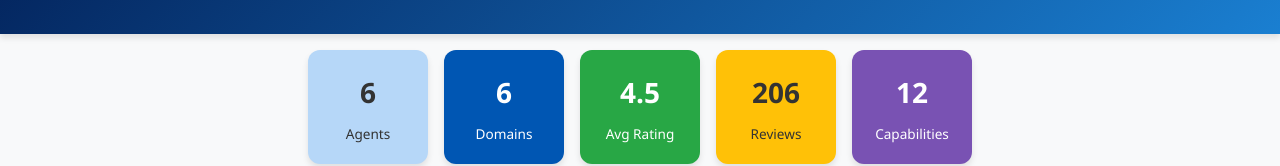
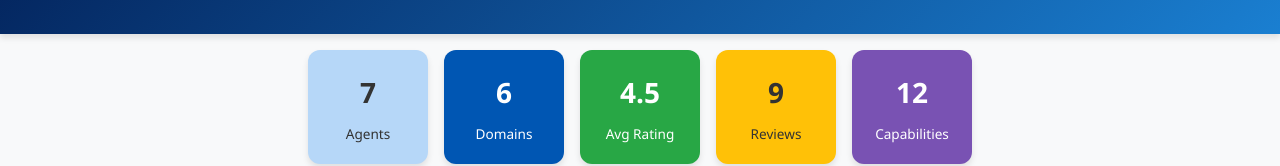
Before and after one commit to davday6/Internship_SAGE, a React (Vite) app in the folder react-app/: page / in a window 1280 px wide. Shown: the part 348-514 px from the top of the page. Built offline with nearby package versions, Linux system fonts and the light colour scheme.

Commit message:
Fixed Dynamic Review Counts
All numbers associated with number of reviews are properly updated now.

```diff
--- a/react-app/src/App.tsx
+++ b/react-app/src/App.tsx
@@ -9,13 +9,13 @@ import AgentModal from './components/AgentModal'
 import Pagination from './components/Pagination'
 import ContactForm from './components/ContactForm'
 import ChatWidget from './components/ChatWidget'
-import { agentsData } from './data/agentData'
+import { syncedAgentsData } from './data/agentData'
 import type { Agent, FilterOptions, Review } from './types'
 
 function App() {
   // State for agents and filtered agents
-  const [agents, setAgents] = useState<Agent[]>(agentsData)
-  const [filteredAgents, setFilteredAgents] = useState<Agent[]>(agentsData)
+  const [agents, setAgents] = useState<Agent[]>(syncedAgentsData)
+  const [filteredAgents, setFilteredAgents] = useState<Agent[]>(syncedAgentsData)
   const [displayedAgents, setDisplayedAgents] = useState<Agent[]>([])
 
   // State for search and filters
@@ -130,7 +130,7 @@ function App() {
           return {
             ...agent,
             reviewsList,
-            comments: agent.comments + 1,
+            comments: reviewsList.length, // Set comments to actual number of reviews
             rating: calculateNewRating(reviewsList)
           };
         }
@@ -144,7 +144,7 @@ function App() {
       setSelectedAgent({
         ...selectedAgent,
         reviewsList,
-        comments: selectedAgent.comments + 1,
+        comments: reviewsList.length, // Set comments to actual number of reviews
         rating: calculateNewRating(reviewsList)
       });
     }
--- a/react-app/src/components/Stats.tsx
+++ b/react-app/src/components/Stats.tsx
@@ -16,8 +16,11 @@ const Stats: React.FC<StatsProps> = ({ agents }) => {
     ? (agents.reduce((acc, agent) => acc + agent.rating, 0) / agents.length).toFixed(1)
     : "0.0";
 
-  // Count total reviews
-  const totalReviews = agents.reduce((acc, agent) => acc + agent.comments, 0);
+  // Count total reviews based on reviewsList length
+  const totalReviews = agents.reduce((acc, agent) => {
+    // If reviewsList exists, use its length, otherwise fall back to comments property
+    return acc + (agent.reviewsList ? agent.reviewsList.length : agent.comments);
+  }, 0);
 
   // Fixed number for capabilities (as in original HTML)
   const capabilityCount = 12;
--- a/react-app/src/data/agentData.ts
+++ b/react-app/src/data/agentData.ts
@@ -53,7 +53,7 @@ export const agentsData: Agent[] = [
     subdomain: "Software Development / DevOps",
     description: "An AI assistant specialized in helping developers with code completion, bug fixing, and code reviews. Supports multiple programming languages including JavaScript, Python, and Java.",
     rating: 4.8,
-    comments: 45,
+    comments: 2, // Updated to match actual number of reviews
     trial: true,
     reviewsList: [
       {
@@ -77,7 +77,7 @@ export const agentsData: Agent[] = [
     subdomain: "Healthcare",
     description: "Specialized AI for healthcare data analysis, patient record management, and medical research assistance. HIPAA compliant and trained on validated medical datasets.",
     rating: 4.5,
-    comments: 32,
+    comments: 2, // Updated to match actual number of reviews
     trial: false,
     reviewsList: [
       {
@@ -101,7 +101,7 @@ export const agentsData: Agent[] = [
     subdomain: "Data Analytics & Business Intelligence",
     description: "AI-powered data visualization tool that automatically creates insightful charts and dashboards from raw data. Supports multiple data sources and export formats.",
     rating: 4.2,
-    comments: 28,
+    comments: 1, // Updated to match actual number of reviews
     trial: true,
     reviewsList: [
       {
@@ -119,7 +119,7 @@ export const agentsData: Agent[] = [
     subdomain: "Testing",
     description: "AI agent that automatically generates comprehensive test cases, performs regression testing, and identifies potential vulnerabilities in your code.",
     rating: 4.6,
-    comments: 37,
+    comments: 1, // Updated to match actual number of reviews
     trial: false,
     reviewsList: [
       {
@@ -137,7 +137,7 @@ export const agentsData: Agent[] = [
     subdomain: "AI Safety & Security",
     description: "A specialized agent for monitoring and ensuring the ethical and safe operation of other AI systems. Provides risk assessments and mitigation strategies.",
     rating: 4.9,
-    comments: 41,
+    comments: 1, // Updated to match actual number of reviews
     trial: true,
     reviewsList: [
       {
@@ -155,7 +155,7 @@ export const agentsData: Agent[] = [
     subdomain: "HR",
     description: "AI-powered HR assistant for employee onboarding, performance review analysis, and HR policy compliance. Integrates with popular HRIS systems.",
     rating: 4.3,
-    comments: 23,
+    comments: 1, // Updated to match actual number of reviews
     trial: false,
     reviewsList: [
       {
@@ -163,6 +163,25 @@ export const agentsData: Agent[] = [
         date: "2025-06-02",
         rating: 4,
         comment: "Streamlines our HR processes effectively. Could use better customization for company-specific policies."
+      }
+    ]
+  },
+  // Example of a new agent added to the platform
+  {
+    id: "7",
+    title: "Market Analysis AI",
+    domain: "Business Services",
+    subdomain: "Financial Services",
+    description: "AI that provides market analysis and financial insights based on real-time data and historical trends. Helps with investment decisions and market forecasting.",
+    rating: 4.0,
+    comments: 1, // Matches the length of reviewsList
+    trial: true,
+    reviewsList: [
+      {
+        author: "Financial Analyst",
+        date: "2025-07-15",
+        rating: 4,
+        comment: "Very useful for quick market insights. Saved me hours of research."
       }
     ]
   }
@@ -177,3 +196,14 @@ export function findL1ForDomain(domain: string): string {
   }
   return "Other";
 }
+
+// Synchronize comments with actual reviewsList length
+export function syncAgentComments(agents: Agent[]): Agent[] {
+  return agents.map(agent => ({
+    ...agent,
+    comments: agent.reviewsList ? agent.reviewsList.length : 0
+  }));
+}
+
+// Initial synchronization to ensure consistency
+export const syncedAgentsData = syncAgentComments(agentsData);
```
Also changed, not shown: react-app/src/utils/agentHelpers.ts (added, +62 -0 lines), 1 other file (tests, documents, lock files or other folders).
